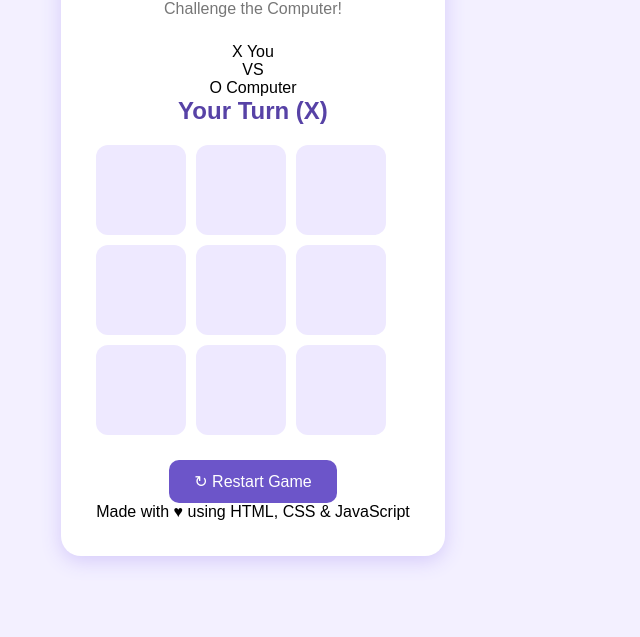
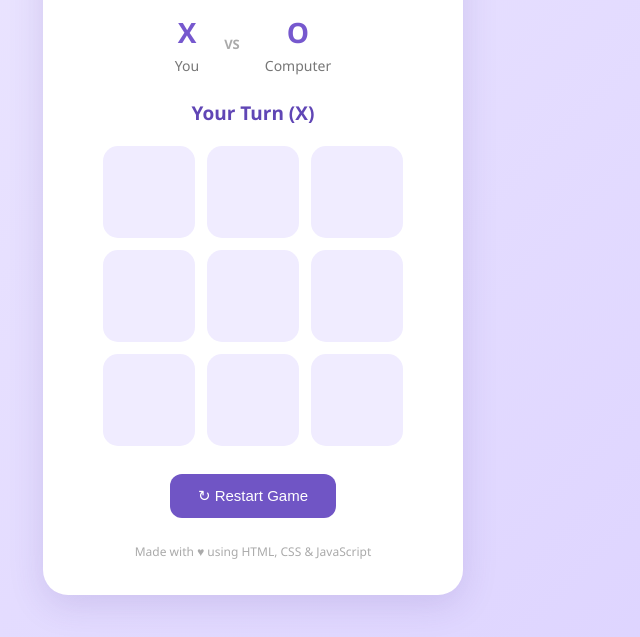
Before and after one commit to savi4409/tic-tac-toe-game, a plain HTML site: page index.html in a window 1280 px wide. Shown: the part 163-800 px from the top of the page, without its empty margins (387-1027 px from the left). Drawn offline with Linux system fonts and the light colour scheme.

Commit message:
Update style.css

```diff
--- a/style.css
+++ b/style.css
@@ -6,85 +6,130 @@
 }
 
 body {
-    font-family: Arial, sans-serif;
-    background: #f3f0ff;
+    font-family: 'Segoe UI', Arial, sans-serif;
+    background: linear-gradient(135deg, #eee9ff, #dcd2ff);
+    min-height: 100vh;
     display: flex;
     justify-content: center;
     align-items: center;
-    min-height: 100vh;
+    padding: 20px;
 }
 
 .container {
+    width: 100%;
+    max-width: 420px;
     background: white;
-    padding: 35px;
-    border-radius: 20px;
+    padding: 35px 25px;
+    border-radius: 25px;
     text-align: center;
-    box-shadow: 0 5px 20px #d5cafa;
+    box-shadow: 0 10px 35px rgba(80, 55, 150, 0.15);
 }
 
 h1 {
-    color: #6c55c9;
-    margin-bottom: 10px;
+    color: #6046b5;
+    font-size: 35px;
+    margin-bottom: 8px;
 }
 
 .subtitle {
-    color: #777;
+    color: #888;
+    font-size: 14px;
     margin-bottom: 25px;
 }
 
+.players {
+    display: flex;
+    justify-content: center;
+    align-items: center;
+    gap: 25px;
+    margin-bottom: 25px;
+}
+
+.player {
+    display: flex;
+    flex-direction: column;
+    gap: 5px;
+    color: #777;
+    font-size: 14px;
+}
+
+.symbol {
+    font-size: 28px;
+    font-weight: bold;
+    color: #7658ce;
+}
+
+.vs {
+    color: #aaa;
+    font-size: 13px;
+    font-weight: bold;
+}
+
 #status {
-    color: #5742a6;
+    color: #6046b5;
+    font-size: 19px;
     margin-bottom: 20px;
 }
 
 .board {
     display: grid;
-    grid-template-columns: repeat(3, 90px);
-    gap: 10px;
+    grid-template-columns: repeat(3, 1fr);
+    gap: 12px;
+    width: 100%;
+    max-width: 300px;
+    margin: auto;
 }
 
 .cell {
-    width: 90px;
-    height: 90px;
+    aspect-ratio: 1;
     border: none;
-    border-radius: 12px;
-    background: #eee9ff;
-    color: #6c55c9;
-    font-size: 35px;
+    border-radius: 15px;
+    background: #f0ecff;
+    color: #7658ce;
+    font-size: 40px;
     font-weight: bold;
     cursor: pointer;
+    transition: 0.2s;
 }
 
 .cell:hover {
-    background: #ded5ff;
+    background: #ded4ff;
+    transform: scale(1.04);
 }
 
 #restart {
-    margin-top: 25px;
-    padding: 12px 25px;
+    margin-top: 28px;
+    padding: 13px 28px;
+    background: #7055c5;
+    color: white;
     border: none;
-    border-radius: 10px;
-    background: #6c55c9;
-    color: white;
-    font-size: 16px;
+    border-radius: 12px;
+    font-size: 15px;
     cursor: pointer;
+    transition: 0.3s;
 }
 
 #restart:hover {
-    background: #4f3ba4;
+    background: #50399d;
+    transform: translateY(-2px);
+}
+
+.footer {
+    color: #aaa;
+    font-size: 12px;
+    margin-top: 25px;
 }
 
 @media (max-width: 400px) {
     .container {
-        padding: 20px;
+        padding: 25px 18px;
     }
 
-    .board {
-        grid-template-columns: repeat(3, 75px);
+    h1 {
+        font-size: 29px;
     }
 
     .cell {
-        width: 75px;
-        height: 75px;
+        font-size: 32px;
     }
 }
```
